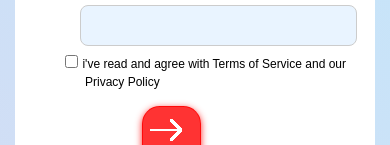
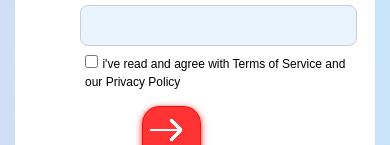
Before and after one commit to shaopanther/Manasoft-Test, a plain HTML site: page index.html in a window 390 px wide. Shown: the part 525-670 px from the top of the page. Drawn offline with Linux system fonts and the light colour scheme.

Commit message:
Update responsive.css

```diff
--- a/css/responsive.css
+++ b/css/responsive.css
@@ -70,7 +70,7 @@
     box-sizing: border-box;
   }
   .checkbox{
-    margin-left:-20px;
+    margin-left:0px;
   }
   .agree-box{
     width: 200%;
```
